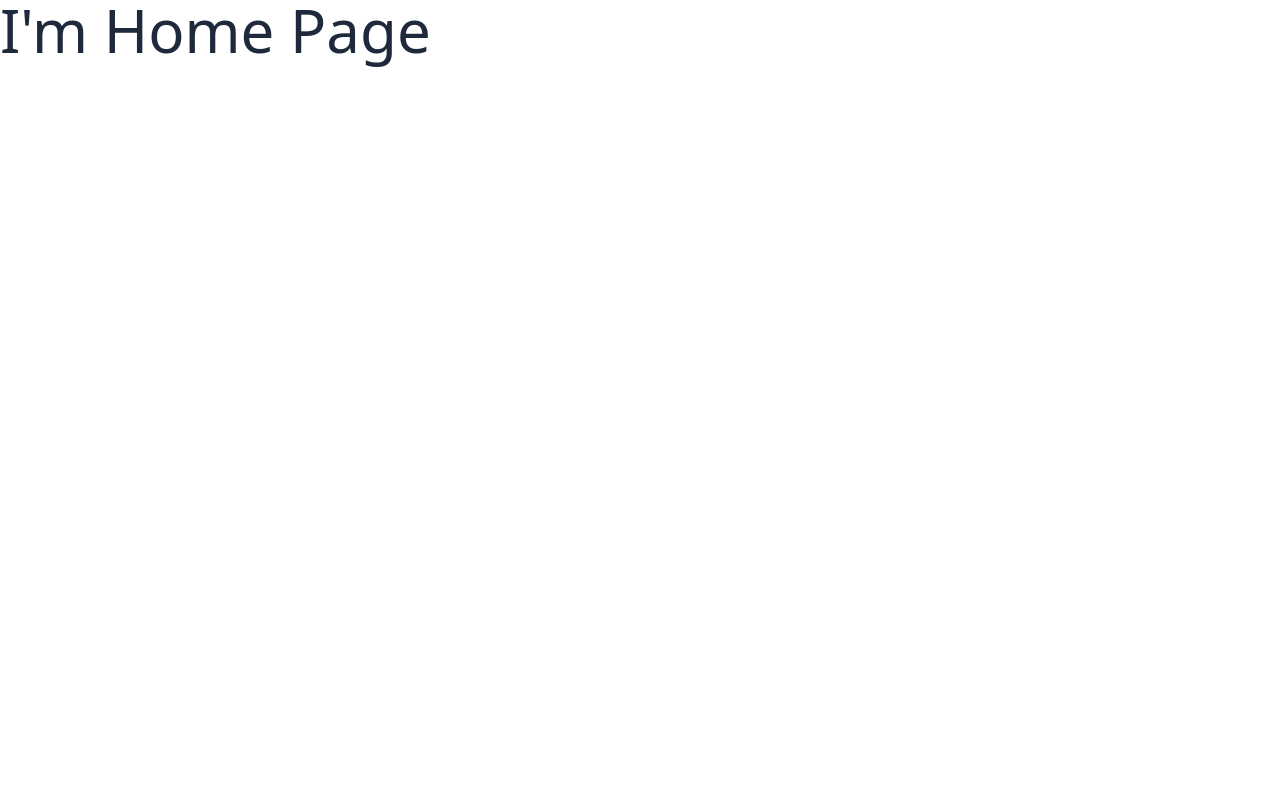
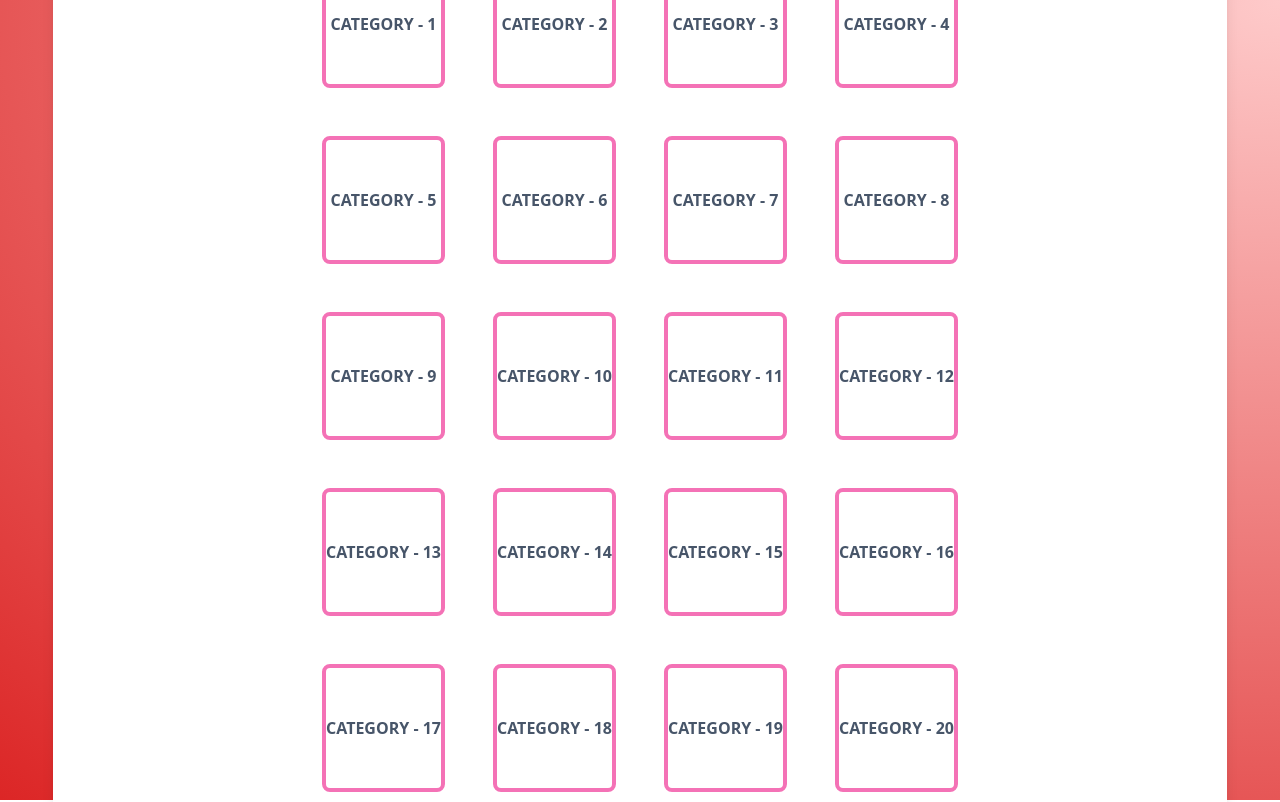
Before and after one commit to jgarc5394/trivia-app, a Vue app: page / in a window 1280 px wide. Shown: the top 802 px of the page. Built offline with nearby package versions, Linux system fonts and the light colour scheme.

Commit message:
Main page layout

```diff
--- a/src/App.vue
+++ b/src/App.vue
@@ -2,5 +2,18 @@
 </script>
 
 <template>
-  <RouterView />
+  <main>
+    <div class="card">
+      <RouterView />
+    </div>
+  </main>
 </template>
+
+<style lang="postcss" scoped>
+  main {
+    @apply flex h-screen items-center justify-center bg-[radial-gradient(ellipse_at_top_right,_var(--tw-gradient-stops))] from-red-200 to-red-600;
+    & .card {
+      @apply flex h-5/6 min-h-fit w-11/12 flex-col items-center gap-16 overflow-auto rounded-lg bg-white p-8 shadow-lg;
+    }
+  }
+</style>
--- a/src/views/HomePage.vue
+++ b/src/views/HomePage.vue
@@ -2,5 +2,40 @@
 </script>
 
 <template>
-  <h1 class="text-6xl font-thin text-slate-800">I'm Home Page</h1>
+  <div class="brand">
+    <img class="logo" src="logo.svg" alt="logo" />
+    <h1 class="title">Trivia App</h1>
+    <img class="logo" src="logo.svg" alt="logo" />
+  </div>
+  <div class="categories">
+    <RouterLink v-for="n in 24" :key="n" :to="`/question/category/${n}`" class="category">
+      Category - {{ n }}
+    </RouterLink>
+  </div>
 </template>
+
+<style lang="postcss" scoped>
+.brand {
+  @apply flex items-center justify-center gap-4;
+
+  & .logo {
+    @apply h-16 w-16;
+  }
+
+  & .title {
+    @apply text-6xl font-bold uppercase tracking-widest text-slate-700;
+  }
+}
+
+.categories {
+  @apply grid flex-grow grid-cols-4 gap-12;
+
+  & .category {
+    @apply flex h-32 items-center justify-center rounded-lg border-4 border-pink-400 py-4 text-center font-bold uppercase text-slate-600 transition-colors duration-300;
+
+    &:hover {
+      @apply cursor-pointer border-red-500 bg-red-500 text-white;
+    }
+  }
+}
+</style>
```
